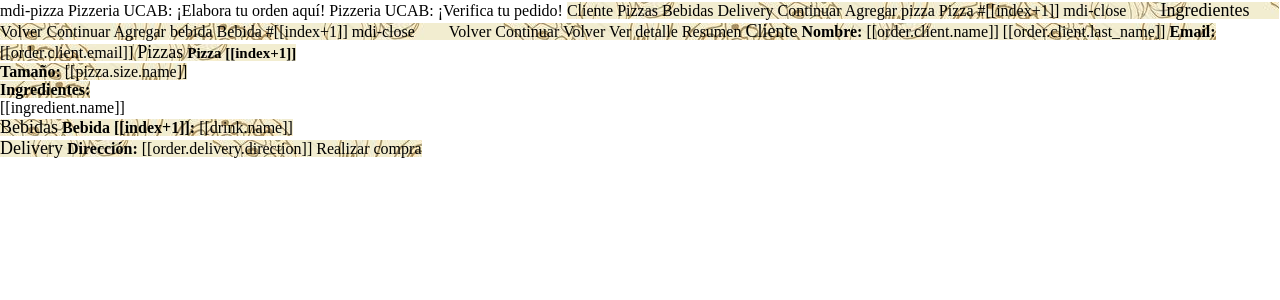
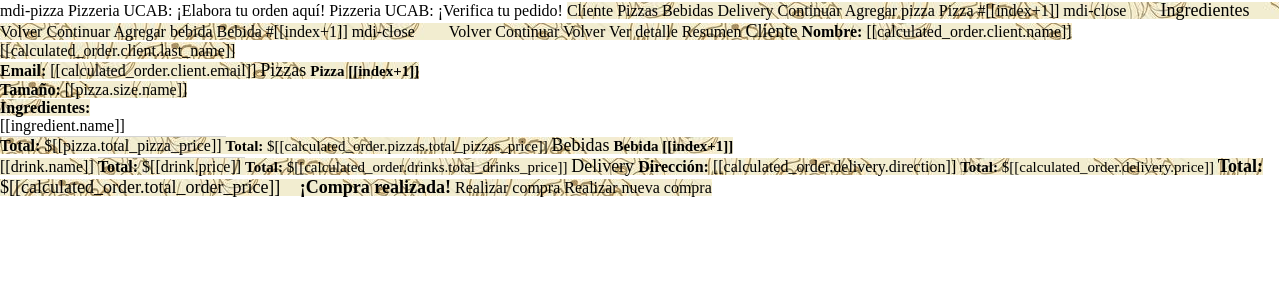
Before and after one commit to albasanchez/python-pizzeria, a Django app: template orders/templates/orders/index.html in a window 1280 px wide. Shown: the top 300 px of the page. Run offline with Django 3.2, Linux system fonts and the light colour scheme; the template is opened without the code that fills it, so the values that code supplies are empty; some libraries are stand-ins or nearby versions.

Commit message:
Finalizando funcionalidades del frontend

```diff
--- a/orders/static/orders/style.css
+++ b/orders/static/orders/style.css
@@ -1,5 +1,10 @@
 .background {
   background: white url("images/background.jpg") repeat;
+}
+
+.order {
+  width: 85%;
+  margin: 0 auto;
 }
 
 .subtitle {
@@ -18,6 +23,11 @@
   padding-bottom: 0;
 }
 
+.padding-x-0 {
+  padding-left: 0;
+  padding-right: 0;
+}
+
 .add-button {
   margin-bottom: 15px;
 }
@@ -33,3 +43,17 @@
 .delivery-row {
   margin-top: 0 !important;
 }
+
+.item-total {
+  align-items: flex-end;
+  width: 100%;
+  margin: 0;
+}
+
+.total-col {
+  border-top: 1px solid lightgray;
+}
+
+.total {
+  margin: 15px 15px 0 0;
+}
--- a/orders/templates/orders/index.html
+++ b/orders/templates/orders/index.html
@@ -27,7 +27,7 @@
         </v-app-bar>
         <v-main class="background">
           <v-container fluid>
-            <v-row>
+            <v-row class="order">
               <v-col v-if="status=='ORDERING' || status=='SENDING'">
                 <v-form ref="form" v-model="valid" lazy-validation>
                   <v-stepper v-model="e1">
@@ -258,30 +258,26 @@
                 <v-card elevation="2">
                   <v-card-title>Resumen</v-card-title>
 
-                  <span v-if="order.client.name && order.client.last_name && order.client.email">
-                    <v-divider class="mx-4"></v-divider>
+                  <!-- Cliente -->
+                  <v-divider class="mx-4 red darken-4"></v-divider>
                   <v-card-title class="subtitle padding-bottom-0">Cliente</v-card-title>
-                    <v-row>
-                      <v-col>
                   <v-card-text class="padding-top-0" >
-                          <b>Nombre:</b> [[order.client.name]] [[order.client.last_name]]
+                    <b>Nombre:</b> [[calculated_order.client.name]] [[calculated_order.client.last_name]] <br>
+                    <b>Email:</b> [[calculated_order.client.email]]
                   </v-card-text>
-                      </v-col>
-                      <v-col>
-                        <v-card-text class="padding-top-0">
-                          <b>Email:</b> [[order.client.email]]</v-card-text>
-                      </v-col>
-                    </v-row>
-                  </span>
 
-                  <span v-if="order.pizzas[0].size">
-                    <v-divider class="mx-4"></v-divider>
+                  <!-- Pizzas -->
+                  <v-divider class="mx-4 red darken-4"></v-divider>
                   <v-card-title class="subtitle padding-bottom-0">Pizzas</v-card-title>
-                    <v-row>
-                      <v-col>
                   <v-card-text class="padding-top-0">
                     <v-row>
-                            <v-col cols="3" v-for="(pizza, index) in order.pizzas" :key="index">
+                      <v-col
+                        cols="3"
+                        v-for="(pizza, index) in calculated_order.pizzas.pizzas"
+                        :key="index"
+                        class="d-flex align-start flex-column"
+                      >
+                        <span class="mb-auto">
                           <b class="small-title">Pizza [[index+1]]</b> <br>
                           <b>Tamaño:</b> [[pizza.size.name]] <br>
                           <span v-if="pizza.ingredients.length>0">
@@ -292,46 +288,92 @@
                               </li>
                             </ul>
                           </span>
+                        </span>
+                        <v-row class="item-total">
+                          <v-col class="d-flex justify-end total-col padding-x-0 padding-top-0">
+                            <b>Total: </b> $[[pizza.total_pizza_price]]
+                          </v-col>
+                        </v-row>
+                      </v-col>
+                    </v-row>
+                    <v-divider></v-divider>
+                    <v-row>
+                      <v-col class="d-flex justify-end padding-bottom-0 small-title">
+                        <b>Total: </b> $[[calculated_order.pizzas.total_pizzas_price]]
                       </v-col>
                     </v-row>
                   </v-card-text>
+
+                  <v-divider v-if="calculated_order.drinks.drinks.length>0" class="mx-4 red darken-4"></v-divider>
+                  <v-card-title v-if="calculated_order.drinks.drinks.length>0" class="subtitle padding-bottom-0">Bebidas</v-card-title>
+                  <v-card-text v-if="calculated_order.drinks.drinks.length>0" class="padding-top-0">
+                    <v-row>
+                      <v-col
+                        cols="3"
+                        v-for="(drink, index) in calculated_order.drinks.drinks" :key="index"
+                        :key="index"
+                        class="d-flex align-start flex-column"
+                      >
+                        <span class="mb-auto">
+                          <b class="small-title">Bebida [[index+1]]</b> <br>
+                          [[drink.name]]
+                        </span>
+                        <v-row class="item-total">
+                          <v-col class="d-flex justify-end total-col padding-x-0 padding-top-0">
+                            <b>Total: </b> $[[drink.price]]
                           </v-col>
                         </v-row>
-                  </span>
-
-                  <span v-if="order.drinks.length>0">
-                    <v-divider class="mx-4"></v-divider>
-                    <v-card-title class="subtitle padding-bottom-0">Bebidas</v-card-title>
-                    <v-row>
-                      <v-col>
-                        <v-card-text class="padding-top-0">
-                          <span v-for="(drink, index) in order.drinks" :key="index">
-                            <b>Bebida [[index+1]]:</b> [[drink.name]] <br>
-                          </span>
-                        </v-card-text>
                       </v-col>
                     </v-row>
-                  </span>
-
-                  <span v-if="checkbox_delivery">
-                    <v-divider class="mx-4"></v-divider>
-                    <v-card-title class="subtitle padding-bottom-0">Delivery</v-card-title>
+                    <v-divider></v-divider>
                     <v-row>
-                      <v-col>
-                        <v-card-text class="padding-top-0">
-                          <b>Dirección:</b> [[order.delivery.direction]]
-                        </v-card-text>
+                      <v-col class="d-flex justify-end padding-bottom-0 small-title">
+                        <b>Total: </b> $[[calculated_order.drinks.total_drinks_price]]
                       </v-col>
                     </v-row>
-                  </span>
+                  </v-card-text>
 
-                  <v-divider class="mx-4"></v-divider>
+                  <v-divider v-if="calculated_order.delivery.direction" class="mx-4 red darken-4"></v-divider>
+                  <v-card-title v-if="calculated_order.delivery.direction" class="subtitle padding-bottom-0">Delivery</v-card-title>
+                  <v-card-text v-if="calculated_order.delivery.direction" class="padding-top-0">
+                    <b>Dirección:</b> [[calculated_order.delivery.direction]]
+                    <v-divider></v-divider>
+                    <v-row>
+                      <v-col class="d-flex justify-end padding-bottom-0 small-title">
+                        <b>Total: </b> $[[calculated_order.delivery.price]]
+                      </v-col>
+                    </v-row>
+                  </v-card-text>
+
+                  <v-divider class="mx-4 red darken-4"></v-divider>
+                  <v-row>
+                    <v-col class="d-flex justify-end subtitle total">
+                      <b>Total: </b> $[[calculated_order.total_order_price]]
+                    </v-col>
+                  </v-row>
+                  <v-row v-if="status == 'REGISTERED'">
+                    <v-col class="d-flex justify-center">
+                      <b class="subtitle primary--text">¡Compra realizada!</b>
+                    </v-col>
+                  </v-row>
+                  <v-row>
+                    <v-col class="d-flex justify-center">
                       <v-btn
+                        v-if="status == 'SENDED' || status == 'REGISTERING'"
                         color="primary"
                         @click="registerOrder"
                         :loading="status == 'REGISTERING'">
                         Realizar compra
                       </v-btn>
+                      <v-btn
+                        v-if="status == 'REGISTERED'"
+                        color="primary"
+                        @click="newOrder()"
+                      >
+                        Realizar nueva compra
+                      </v-btn>
+                    </v-col>
+                  </v-row>
                 </v-card>
               </v-col>
             </v-row>
@@ -366,46 +408,41 @@
             available_drinks: available_drinks,
             // Order data
             checkbox_drink: false,
-            checkbox_delivery: true,
+            checkbox_delivery: false,
             order: {
               client: {
-                name: 'Alba',
-                last_name: 'Sanchez',
-                email: 'alba@g.c',
+                name: '',
+                last_name: '',
+                email: '',
               },
               pizzas: [
                 {
-                  size: {id: 1, name: "Grande", price: 20},
+                  size: null,
                   ingredients: [],
                 },
-                {
-                  size: { id: 2, name: "Mediana", price: 16 },
-                  ingredients: [{ id: 9, name: "Maíz", price: 2.5 }, { id: 12, name: "Tomates secos", price: 7 }],
-                },
-                {
-                  size: { id: 2, name: "Mediana", price: 16 },
-                  ingredients: [{ id: 11, name: "Cebolla", price: 2 }, { id: 16, name: "Tocineta", price: 4.7 }, { id: 15, name: "Piña", price: 3 }],
-                },
               ],
-              drinks: [{ id: 10, name: "Jugo", price: 3.5 }, { id: 9, name: "Refresco", price: 4 }],
+              drinks: [],
               delivery: {
-                direction: "Calle B",
+                direction: "",
                 price: 5
               }
             },
+            calculated_order: null
         },
         methods: {
           async calculateOrder(){
             this.status = "SENDING"
-            test = await sendRequest("{% url 'calculate-order' %}", "{{ csrf_token }}", {"order": this.order})
+            calculated_order = await sendRequest("{% url 'calculate-order' %}", "{{ csrf_token }}", {"order": this.order})
             this.status = "SENDED"
-
-            console.log(test)
+            this.calculated_order = { client: this.order.client, ...calculated_order }
           },
           async registerOrder() {
             this.status = "REGISTERING"
-            await sendRequest("{% url 'calculate-order' %}", "{{ csrf_token }}", { "order": this.order })
+            await sendRequest("{% url 'register-order' %}", "{{ csrf_token }}", { "order": this.calculated_order })
             this.status = "REGISTERED"
+          },
+          newOrder(){
+            location.reload()
           },
           invalidPizzas() {
             let invalid = false;
```
Lines whose indentation alone changed are shown as unchanged.
